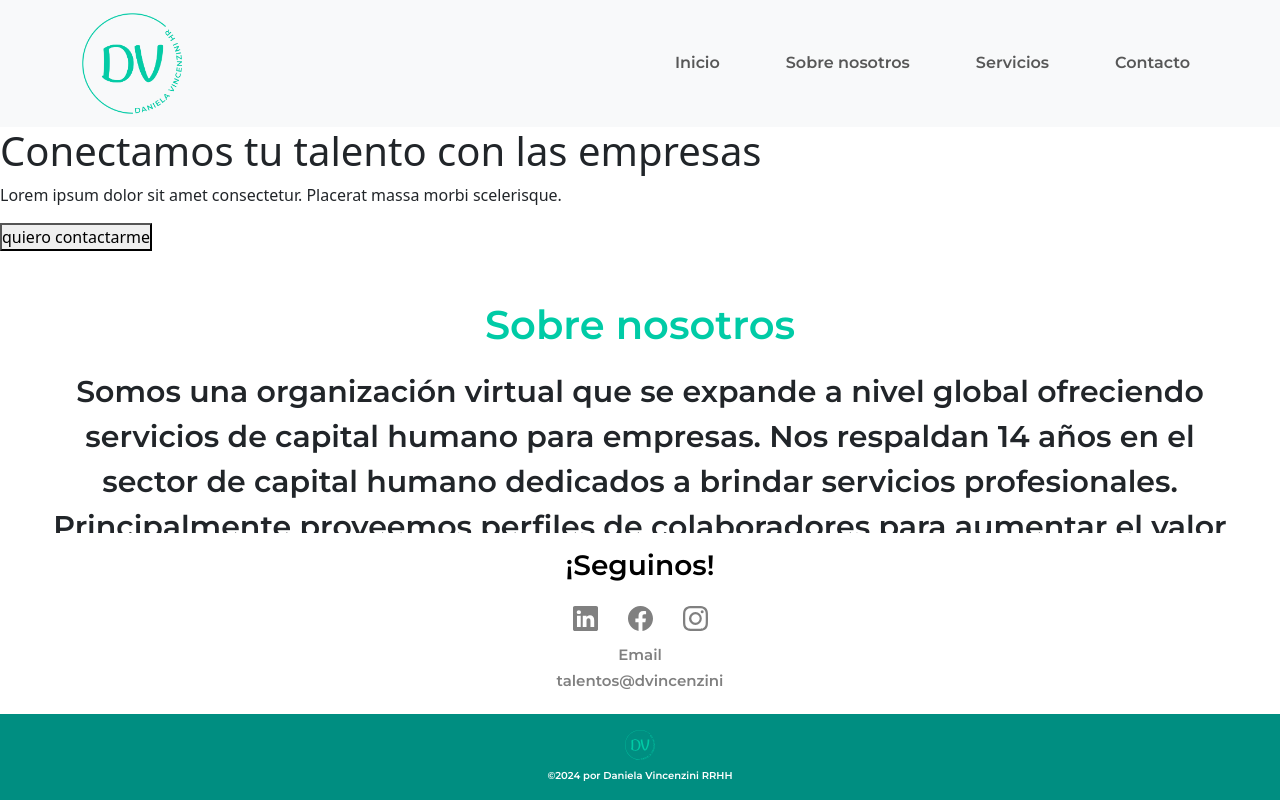
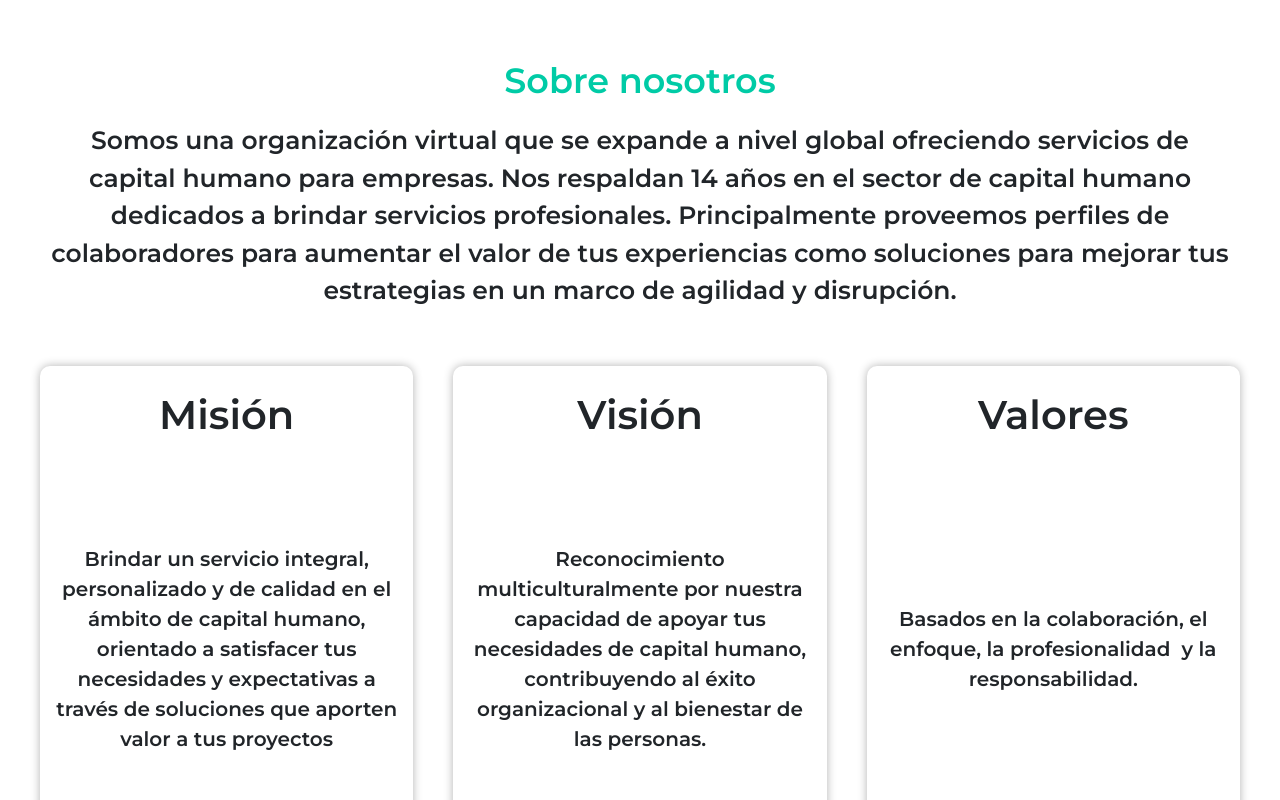
Before and after one commit to ChristianMagallanes24/proyectodaniela, a React (Create React App) app: page / in a window 1280 px wide. Shown: the top 800 px of the page. Built offline with nearby package versions, Linux system fonts and the light colour scheme.

Commit message:
subiendo cambios

```diff
--- a/src/App.js
+++ b/src/App.js
@@ -1,8 +1,7 @@
 import "./App.scss";
-import Header from "./components/Header/Header";
-import Navbar from "./components/NavBar/NavBar";
+
+import SobreNosotros from "./components/SobreNosotros/SobreNosotros";
 import Footer from "./components/Footer/footer";
-import SobreNosotros from "./components/SobreNosotros/SobreNosotros";
 
 /* The following line can be included in your src/index.js or App.js file */
 import "./App.scss";
@@ -10,8 +9,6 @@ import "./App.scss";
 function App() {
   return (
     <div className="App">
-      <Navbar />
-      <Header />
       <SobreNosotros />
       <Footer />
     </div>
--- a/src/components/Footer/Footer.scss
+++ b/src/components/Footer/Footer.scss
@@ -4,10 +4,11 @@
   background-color: white;
   background-position: center;
   background-size: cover;
-  position: absolute;
+  position: relative;
   bottom: 0;
   font-family: Montserrat;
   align-items: center;
+  margin-top: 20px;
 }
 
 .titulo-footer {
--- a/src/components/Footer/footer.jsx
+++ b/src/components/Footer/footer.jsx
@@ -7,7 +7,7 @@ import "../Footer/Footer.scss";
 
 const Footer = () => {
   return (
-    <>
+    <div>
       <div id="footer-container">
         <div className="icons-container">
           <h3>¡Seguinos!</h3>
@@ -45,7 +45,7 @@ const Footer = () => {
           <h5>©2024 por Daniela Vincenzini RRHH</h5>
         </div>
       </div>
-    </>
+    </div>
   );
 };
 export default Footer;
--- a/src/components/Header/Header.jsx
+++ /dev/null
@@ -1,20 +0,0 @@
-import React from 'react';
-
-const Header = () => {
-  return (
-    <header>
-      <div className='header-contenido'>
-        <div>
-            <h1>Conectamos tu talento con las empresas</h1>
-            <p>Lorem ipsum dolor sit amet consectetur. Placerat massa morbi scelerisque.</p>
-            <button>quiero contactarme</button>
-        </div>
-        <div>
-
-        </div>
-      </div>
-    </header>
-  );
-}
-
-export default Header;
--- a/src/components/NavBar/NavBar.jsx
+++ /dev/null
@@ -1,27 +0,0 @@
-import React from 'react';
-import Container from 'react-bootstrap/Container';
-import Nav from 'react-bootstrap/Nav';
-import Navbar from 'react-bootstrap/Navbar';
-import miLogo from "../../assets/logo.png";
-
-function BasicExample() {
-  return (
-    <Navbar expand="lg" className="bg-light" fixed='top' sticky='top'>
-      <Container>
-        {/* Quita las comillas alrededor de {miLogo} */}
-        <Navbar.Brand href="#home"> <img className='logo' src={miLogo} alt="logo" /></Navbar.Brand>
-        <Navbar.Toggle aria-controls="basic-navbar-nav" />
-        <Navbar.Collapse id="basic-navbar-nav">
-          <Nav className="ms-auto links">
-            <Nav.Link href="#home">Inicio</Nav.Link>
-            <Nav.Link href="#link">Sobre nosotros</Nav.Link>
-            <Nav.Link href="#link">Servicios</Nav.Link>
-            <Nav.Link href="#link">Contacto</Nav.Link>
-          </Nav>
-        </Navbar.Collapse>
-      </Container>
-    </Navbar>
-  );
-}
-
-export default BasicExample;
--- a/src/components/NavBar/_NavBar.scss
+++ /dev/null
@@ -1,10 +0,0 @@
-.bg-light{
-    background-color: #ffff;
-}
-.logo{
-    width: 100px;
-}
-.links{
-    gap: 50px;
-    font-family: "Montserrat";
-}
--- a/src/components/SobreNosotros/SobreNosotros.jsx
+++ b/src/components/SobreNosotros/SobreNosotros.jsx
@@ -27,9 +27,11 @@ const SobreNosotros = () => {
         </div>
         <div className="cuadro">
           <h1>Visión</h1>
-          Reconocimiento multiculturalmente por nuestra capacidad de apoyar tus
-          necesidades de capital humano, contribuyendo al éxito organizacional y
-          al bienestar de las personas.<p></p>
+          <p>
+            Reconocimiento multiculturalmente por nuestra capacidad de apoyar
+            tus necesidades de capital humano, contribuyendo al éxito
+            organizacional y al bienestar de las personas.
+          </p>
         </div>
         <div className="cuadro">
           <h1>Valores</h1>
--- a/src/components/SobreNosotros/SobreNosotros.scss
+++ b/src/components/SobreNosotros/SobreNosotros.scss
@@ -1,14 +1,19 @@
 .descripcion {
+  margin-top: 60px;
   display: flex;
   flex-direction: column;
   align-items: center;
   font-family: Montserrat;
-  padding: 50px;
+  padding: 0 50px 0 50px;
   text-align: center;
 
   h1 {
     color: #00cba6;
     margin-bottom: 20px;
+    font-size: 25px;
+  }
+  p {
+    font-size: 15px;
   }
 }
 .cuadros {
@@ -31,14 +36,17 @@
   justify-content: center;
   box-shadow: 0px 0px 10px 0px rgba(0, 0, 0, 0.3);
   h1 {
-    margin-bottom: 30px;
+    margin-top: 10px;
+  }
+  p {
+    margin: auto;
   }
 }
 @media screen and (min-width: 700px) and (max-width: 1024px) {
   .cuadros {
     flex-direction: row;
     padding: 20px;
-    font-size: 20px;
+    font-size: 18px;
   }
   .cuadro {
     width: 400px;
@@ -46,13 +54,18 @@
     margin: 10px;
   }
   .descripcion {
-    font-size: 25px;
+    h1 {
+      font-size: 30px;
+    }
+    p {
+      font-size: 20px;
+    }
   }
 }
 @media screen and (min-width: 1025px) {
   .cuadros {
     flex-direction: row;
-    font-size: 25px;
+    font-size: 20px;
     padding: 20px;
   }
   .cuadro {
@@ -63,6 +76,11 @@
     height: 500px;
   }
   .descripcion {
-    font-size: 30px;
+    h1 {
+      font-size: 35px;
+    }
+    p {
+      font-size: 25px;
+    }
   }
 }
--- a/src/index.scss
+++ b/src/index.scss
@@ -1,3 +1,2 @@
-@import "./components/NavBar/NavBar";
 //Estilos de boostrap
 @import "bootstrap/dist/css/bootstrap.min.css";
```
